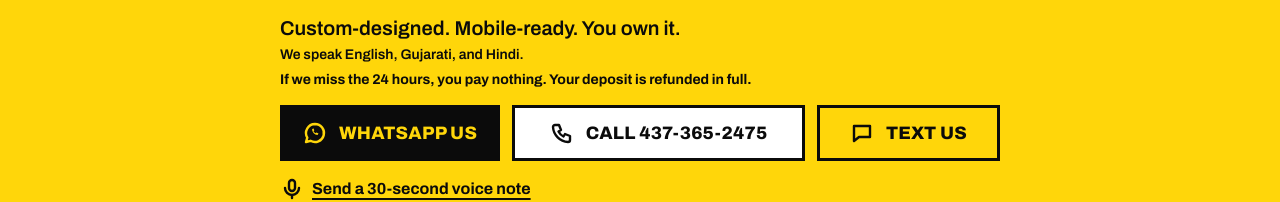
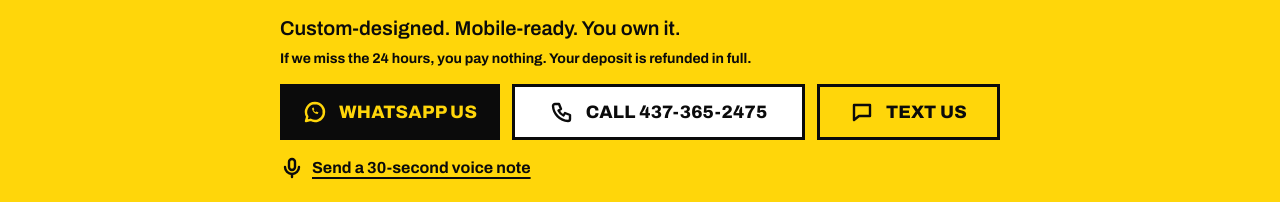
Before and after one commit to Parthchokshi/launch24.ca, a Next.js app: page / in a window 1280 px wide. Shown: the part 281-483 px from the top of the page. Built offline with nearby package versions, Linux system fonts and the light colour scheme; no server answers.

Commit message:
Remove the spoken-languages line
Owner asked to drop "We speak English, Gujarati, and Hindi." from the
hero and final CTA. WhatsApp-first stays. PRD updated.

Co-Authored-By: Claude Opus 5.5 <noreply@anthropic.com>
Claude-Session: https://claude.ai/code/session_01XyAEgNVBzT6ZYCpwy6gi3V

```diff
--- a/src/components/new/Hero.tsx
+++ b/src/components/new/Hero.tsx
@@ -29,9 +29,6 @@ export function Hero({ query }: { query: Query }) {
         <p className="mt-3 text-base font-semibold leading-snug text-ink sm:text-xl">
           Custom-designed. Mobile-ready. You own it.
         </p>
-        <p className="mt-0.5 text-sm font-semibold leading-snug text-ink">
-          We speak English, Gujarati, and Hindi.
-        </p>
         <p className="mt-1.5 text-sm font-bold leading-snug text-ink">
           {guaranteeSentence}
         </p>
--- a/src/components/new/Sections.tsx
+++ b/src/components/new/Sections.tsx
@@ -214,7 +214,6 @@ export function FinalCta() {
         </p>
         <p className="mb-6 text-lg">
           WhatsApp, call, or text. It takes 15 minutes to brief us.
-          We speak English, Gujarati, and Hindi.
         </p>
         <ActionButtons location="final" />
       </div>
```
Also changed, not shown: 1 other file (tests, documents, lock files or other folders).
